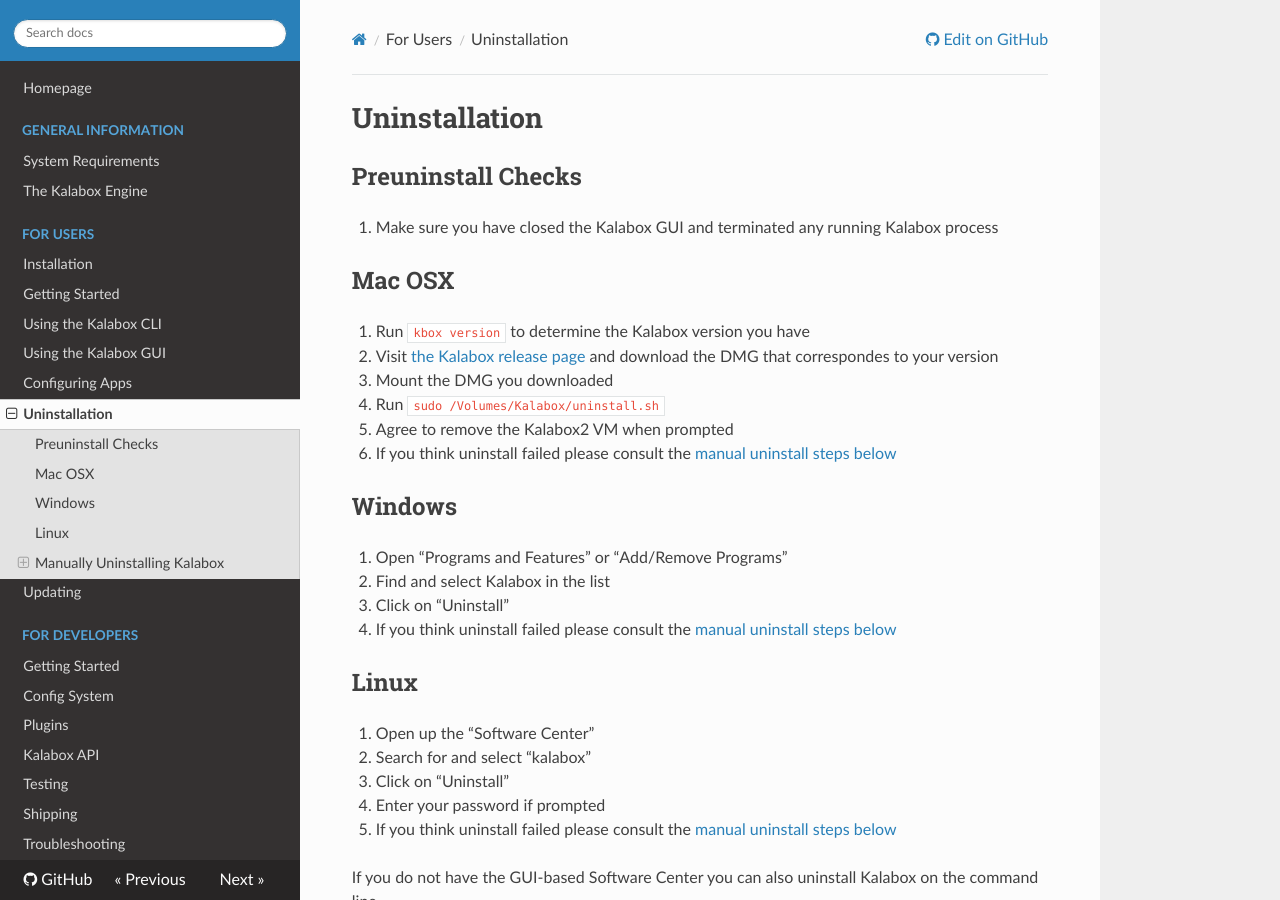
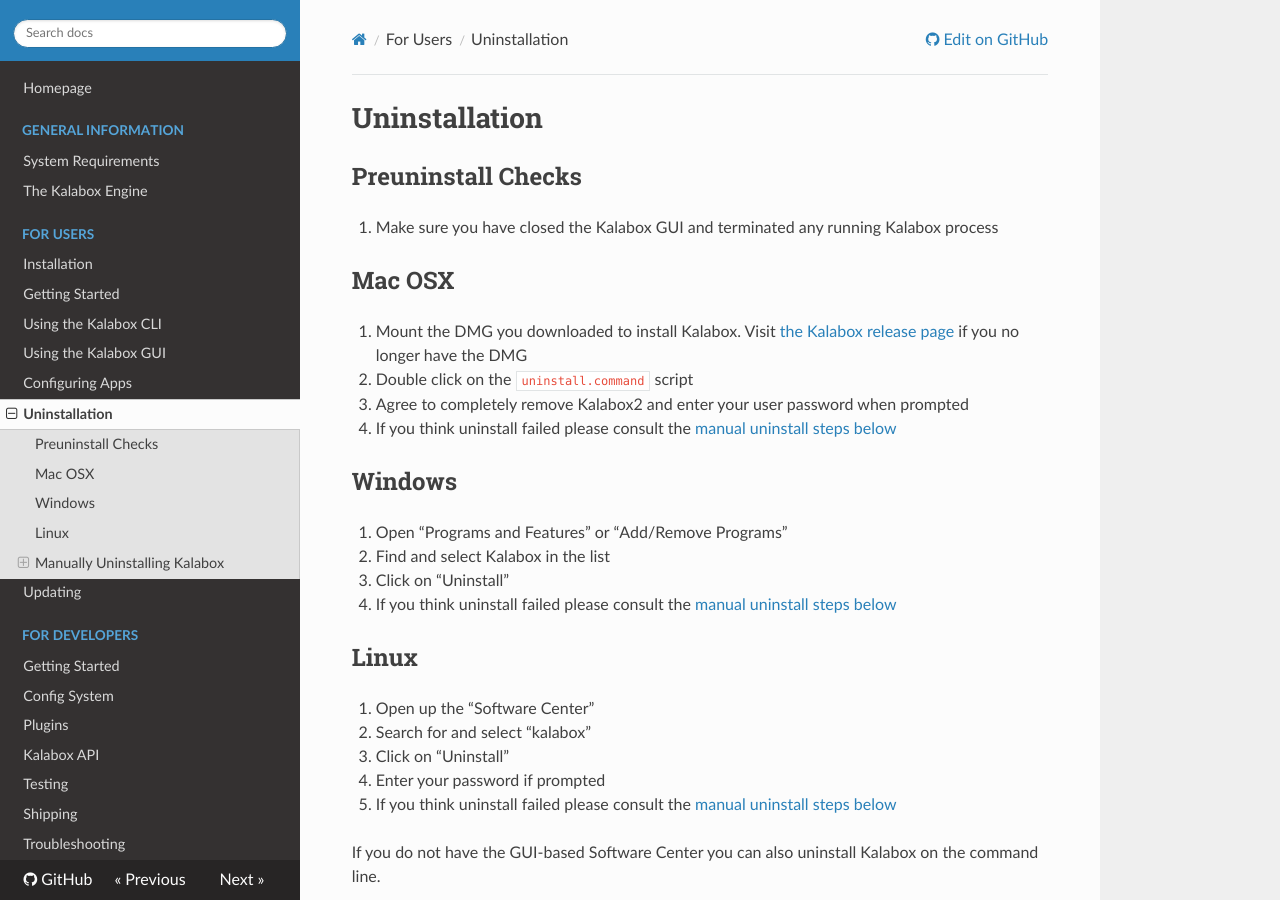
Before and after one commit to kalabox/kalabox, an MkDocs documentation site: the page built from docs/users/uninstall.md, in a window 1280 px wide and 900 px high. Built offline with MkDocs 1.6.1, drawn with Linux system fonts in a browser that asks for light colours; nearby versions of some CDN libraries; old or Windows-style settings are respelled for this version of MkDocs.

Commit message:
#1361: Simplify OSX uninstall and make clickable

```diff
--- a/docs/users/uninstall.md
+++ b/docs/users/uninstall.md
@@ -9,12 +9,10 @@ Preuninstall Checks
 Mac OSX
 -------
 
-1. Run `kbox version` to determine the Kalabox version you have
-2. Visit [the Kalabox release page](https://github.com/kalabox/kalabox/releases) and download the DMG that correspondes to your version
-3. Mount the DMG you downloaded
-4. Run `sudo /Volumes/Kalabox/uninstall.sh`
-5. Agree to remove the Kalabox2 VM when prompted
-6. If you think uninstall failed please consult the [manual uninstall steps below](#manually-uninstalling-kalabox)
+1. Mount the DMG you downloaded to install Kalabox. Visit [the Kalabox release page](https://github.com/kalabox/kalabox/releases) if you no longer have the DMG
+2. Double click on the `uninstall.command` script
+3. Agree to completely remove Kalabox2 and enter your user password when prompted
+4. If you think uninstall failed please consult the [manual uninstall steps below](#manually-uninstalling-kalabox)
 
 Windows
 -------
```
Also changed, not shown: 1 other file.
